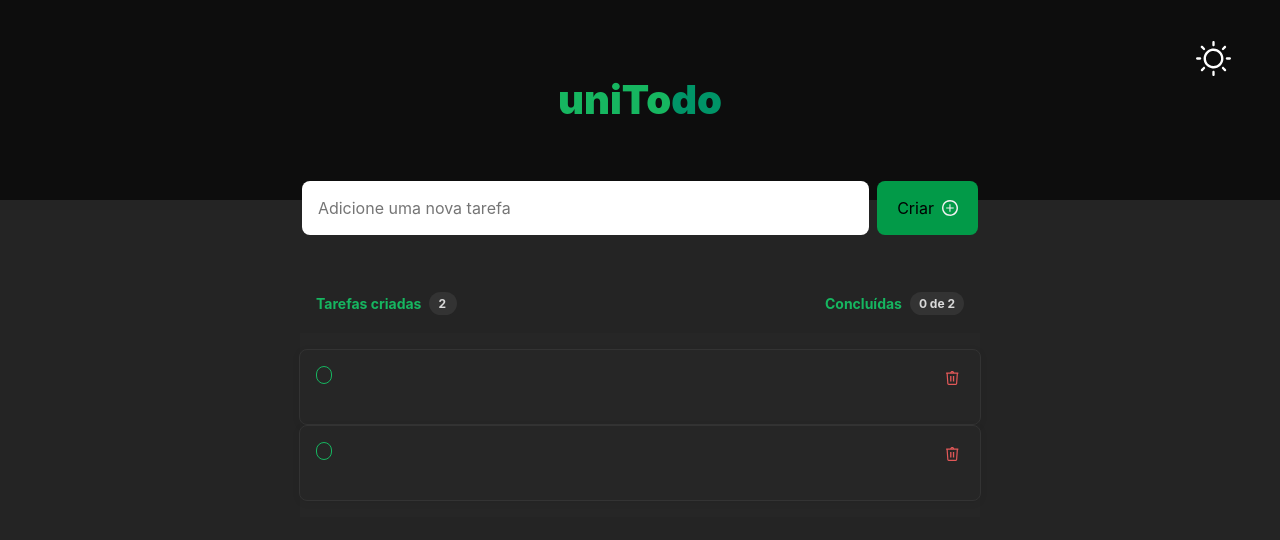
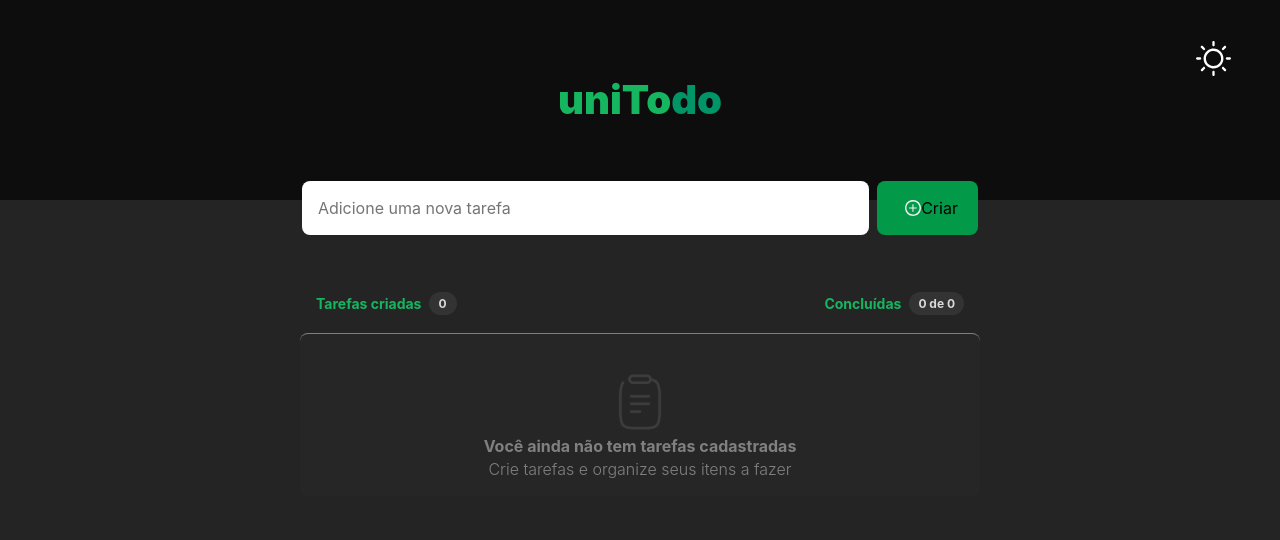
Before and after one commit to r90ur7/uniTodo, a React (Vite) app in the folder UniToDo/: page / in a window 1280 px wide. Shown: the top 540 px of the page. Built offline with nearby package versions, Linux system fonts and the light colour scheme.

Commit message:
feat(searchbox):add btn criar com lógica

```diff
--- a/UniToDo/src/App.tsx
+++ b/UniToDo/src/App.tsx
@@ -1,17 +1,18 @@
 import React from 'react'
 import './App.css'
 import { Body } from './Components/Body'
+import { CountContext,CountProvider } from './Components/Context/CountModal'
 import { Header } from "./Components/Header"
 
 
 function App() {
   return (
-    <div className="App">
-      <Header/>
+    <CountProvider>
+        <Header/>
 
-      <Body/>
+        <Body/>
 
-    </div>
+    </CountProvider>
 
   )
 }
--- a/UniToDo/src/Components/Atomos/TaskPreencher.tsx
+++ b/UniToDo/src/Components/Atomos/TaskPreencher.tsx
@@ -1,4 +1,4 @@
-import React,{useState} from 'react'
+import React from 'react'
 import '../../assets/Styles/Body.css'
 import lixeira from '../../assets/ico/lixeira.svg'
 
@@ -18,9 +18,7 @@ interface tasks{
 }
 
 export const TaskPreencher: React.FC<props & tasks> =({count,def,check,ondelete,tasks})  => {
-    // const handleAddTask = () => {
-    //     setTasks([...tasks, { id: tasks.length + 1, checked: false, text: "" }])
-    // }
+
     return (
         <ul className='TasksPreencher'>
             {tasks.map((task) => (
@@ -38,7 +36,7 @@ export const TaskPreencher: React.FC<props & tasks> =({count,def,check,ondelete,
                         <textarea
                             title='description'
                             className={task.checked ? 'Texto tarefacompleta' : "Texto"}
-                            name="task"></textarea>
+                            name="task" defaultValue={task.text}></textarea>
                     </label>
                     <button
                         className='BotaoLixo'
--- a/UniToDo/src/Components/Body.tsx
+++ b/UniToDo/src/Components/Body.tsx
@@ -1,15 +1,13 @@
-import React, {useState} from 'react'
+import React, {useContext, useState} from 'react'
 import '../../src/assets/Styles/Body.css'
 import { Tarefascount } from '../Components/Moleculas/Tarefascount'
 import { Task } from './Moleculas/Tasks'
+import { CountContext } from './Context/CountModal'
 
 export const Body = () => {
 
     const [lenConcluidas, setcountConcluidas] = useState(0)
-    const [ischecked, setisChecked] = useState(false)
-        const [tasks, setTasks] = useState([{ id: 1, checked: ischecked, text: "" },
-                                        { id: 2, checked: ischecked, text: "" }
-                                        ])
+    const {tasks,setTasks,ischecked} =useContext(CountContext)
     const handleCheckboxClick = (event: React.ChangeEvent<HTMLInputElement>, taskId: number) => {
         let checked = event.target.checked
         let updatedTasks = tasks.map((task) => {
@@ -23,7 +21,6 @@ export const Body = () => {
     let countConcluidas = updatedTasks.filter((task) => task.checked).length;
     setcountConcluidas(countConcluidas);
 };
-
 const handleDelete = (taskId: number) => {
     let deletedTask = tasks.find((task) => task.id === taskId);
     if (deletedTask && deletedTask.checked) {
--- /dev/null
+++ b/UniToDo/src/Components/Context/CountModal.tsx
@@ -0,0 +1,38 @@
+import { useState, createContext,useEffect } from "react";
+
+interface TaskData {
+    tasks: {
+    id: number;
+    checked: any;
+    text: string;
+    }[]
+    setTasks: React.Dispatch<React.SetStateAction<{
+    id: number;
+    checked: any;
+    text: string;
+}[]>>,
+ischecked: boolean
+textInput: string
+setTextInput: React.Dispatch<React.SetStateAction<string>>
+}
+
+export const CountContext = createContext({} as TaskData)
+
+export const  CountProvider: React.FC<{ children: React.ReactNode }> = ({children}) => {
+        const [textInput, setTextInput] = useState("")
+    const [ischecked, setisChecked] = useState(false)
+    const [tasks, setTasks] = useState(
+        [{ id: 1, checked: ischecked, text: "" },
+    ])
+    useEffect(() => {
+        setTasks([])
+    }, [])
+
+    return(
+        <CountContext.Provider
+            value = { { tasks: tasks, setTasks:setTasks,setTextInput:setTextInput , ischecked:ischecked,textInput:textInput} }
+        >
+            {children}
+        </CountContext.Provider>
+    );
+};
--- a/UniToDo/src/Components/Header.tsx
+++ b/UniToDo/src/Components/Header.tsx
@@ -2,6 +2,7 @@ import React from 'react'
 import '../assets/Styles/Header.css'
 import { Searchbox } from './Moleculas/Searchbox'
 import { Tema } from './Moleculas/Tema'
+
 
 
 export const Header = () => {
--- a/UniToDo/src/Components/Moleculas/Searchbox.tsx
+++ b/UniToDo/src/Components/Moleculas/Searchbox.tsx
@@ -1,14 +1,32 @@
-import React from 'react'
+import React, { useContext, useState } from 'react'
 import '../../assets/Styles/Header.css'
-import icone_ambulancia from '../../assets/ico/plus.svg'
+import icone_ambulancia from '../../assets/ICO/plus.svg'
+import { CountContext } from '../Context/CountModal'
 
 export const Searchbox = () => {
+    const { tasks, setTasks,ischecked,setTextInput,textInput } = useContext(CountContext)
+
+    const handleInputChange = (event: React.ChangeEvent<HTMLInputElement>) => {
+        setTextInput(event.target.value)
+    }
+
+    const handleAddTask = () => {
+        setTasks([...tasks, { id: tasks.length + 1, checked: ischecked, text: textInput }])
+        setTextInput("")
+    }
+
     return (
         <div className='HeaderWrapper__Searchbox'>
-            <input className='Searchbox__Input' placeholder='Adicione uma nova tarefa' type="text"/>
-            <button className='Searchbox__Button'>
+            <input
+                className='Searchbox__Input'
+                placeholder='Adicione uma nova tarefa'
+                type="text"
+                value={textInput}
+                onChange={handleInputChange}
+            />
+            <button className='Searchbox__Button' onClick={handleAddTask}>
+                <img className='Searchbox__Icon' src={icone_ambulancia} alt="criar tarefa" />
                 Criar
-                <img className='Searchbox__Icon' src={icone_ambulancia} alt="" />
             </button>
         </div>
     );
```
